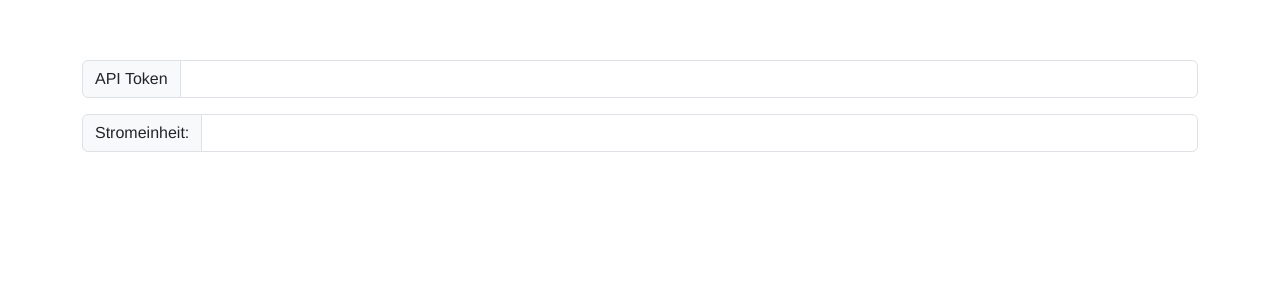
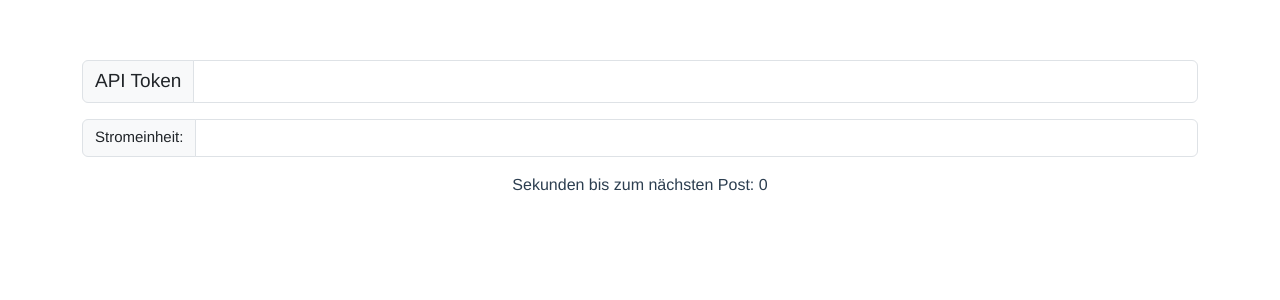
Before and after one commit to j-irion/sksys, a Vue app in the folder frontend/client/: page / in a window 1280 px wide. Shown: the top 300 px of the page. Built offline with nearby package versions, Linux system fonts and the light colour scheme; the HTML template or start-up script is replaced by a standard one.

Commit message:
simple client fixes

```diff
--- a/frontend/client/public/index.html
+++ b/frontend/client/public/index.html
@@ -5,7 +5,7 @@
 		<meta http-equiv="X-UA-Compatible" content="IE=edge" />
 		<meta name="viewport" content="width=device-width,initial-scale=1.0" />
 		<link rel="icon" href="<%= BASE_URL %>favicon.ico" />
-		<title><%= htmlWebpackPlugin.options.title %></title>
+		<title>client</title>
 	</head>
 	<body>
 		<noscript>
--- a/frontend/client/src/App.vue
+++ b/frontend/client/src/App.vue
@@ -1,7 +1,8 @@
 <template>
 	<div class="container">
+
 			<div class="input-group mb-3">
-			<span class="input-group-text" id="inputGroup-sizing-default"
+				<span style="font-size: 19px;" class="input-group-text" id="inputGroup-sizing-default"
 					>API Token</span
 				>
 				<input
@@ -13,7 +14,7 @@
 			</div>
 
 			<div class="input-group mb-3">
-			<label class="input-group-text" for="metric">Stromeinheit:</label>
+				<label style="font-size: 15px;" class="input-group-text" for="metric">Stromeinheit:</label>
 
 				<input
 					type="number"
@@ -24,17 +25,40 @@
 					max="1000000"
 				/>
 			</div>
+			<div>
+				<p>Sekunden bis zum nächsten Post: {{ timerCount }} </p>
+			</div>
 	</div>
 </template>
 
 <script>
 export default {
 	name: "App",
-	created() {
-		setInterval(async () => {
-			await this.res();
+	data() {
+            return {
+                timerCount: 5
+            }
+        },
+
+        watch: {
+            timerCount: {
+                handler(value) {
+
+                    if (value > -1) {
+                        setTimeout(() => {
+                            this.timerCount--;
                         }, 1000);
+                    }
+					if (value == -1) {
+						this.timerCount = 5;
+						this.res();
+					}
                 },
+                immediate: true
+            }
+
+        },
+
 	methods: {
 		async res() {
 			const apiToken = document.getElementById("apiToken").value;
@@ -75,4 +99,5 @@ export default {
 	color: #2c3e50;
 	margin-top: 60px;
 }
+
 </style>
```
Lines whose indentation alone changed are shown as unchanged.
